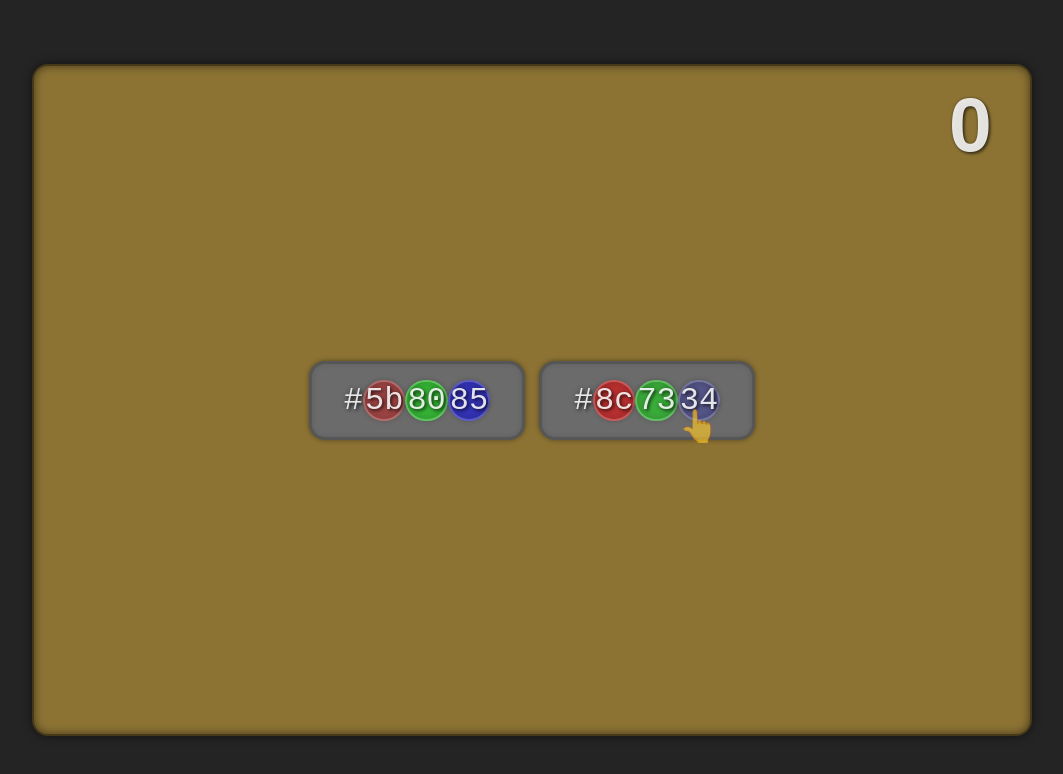
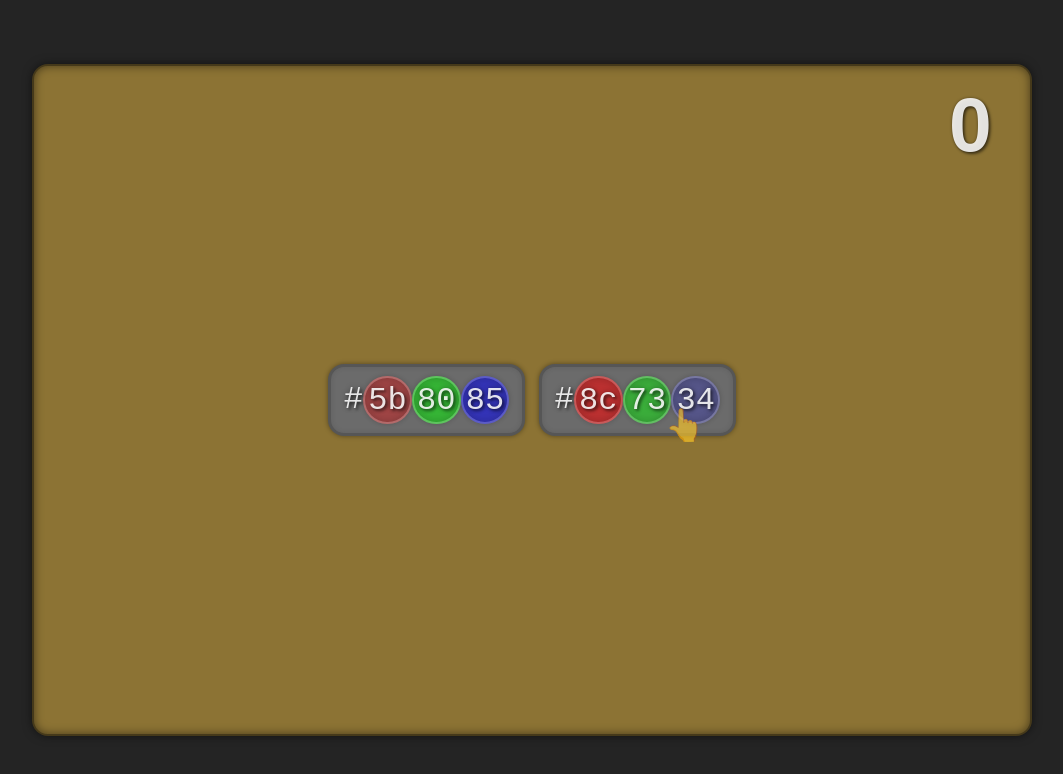
Before and after one commit to kevduc/color-guessing, a React (Vite) app: page / in a window 1280 px wide. Shown: the top 774 px of the page, without its empty margins (108-1171 px from the left). Built offline with nearby package versions, Linux system fonts and the light colour scheme.

Commit message:
Bigger circles

```diff
--- a/src/components/ColorButton.module.scss
+++ b/src/components/ColorButton.module.scss
@@ -6,6 +6,7 @@
   &:not(.none) {
     border: 2px solid rgba(255, 255, 255, 0.2);
     box-shadow: 0 0 5px rgba(0, 0, 0, 0.2), inset 0 0 10px rgba(0, 0, 0, 0.2);
+    padding: 0.1em; // TODO: keep padding if not all components are none e.g.: .color-button:has(:not(&.none)) &.none
   }
 
   &.always,
@@ -27,6 +28,10 @@
   font-size: 1em;
   font-family: monospace;
   animation: 1000ms ease-in-out forwards text-appear, 500ms ease-in-out forwards appear;
+
+  &:not(.none) {
+    padding: 0.3em 0.4em !important;
+  }
 
   &.correct-answer {
     outline: 0.18em solid rgba(42, 180, 65, 0.85);
--- a/src/components/ColorButton.tsx
+++ b/src/components/ColorButton.tsx
@@ -45,7 +45,7 @@ const ColorButton: FunctionComponent<ColorButtonProps> = ({
 
   return (
     <button
-      className={`button ${styles['color-button']} ${
+      className={`button ${styles['color-button']} ${styles[colorComponentsDisplay]} ${
         picked
           ? isAnswer
             ? styles['correct-answer']
```
